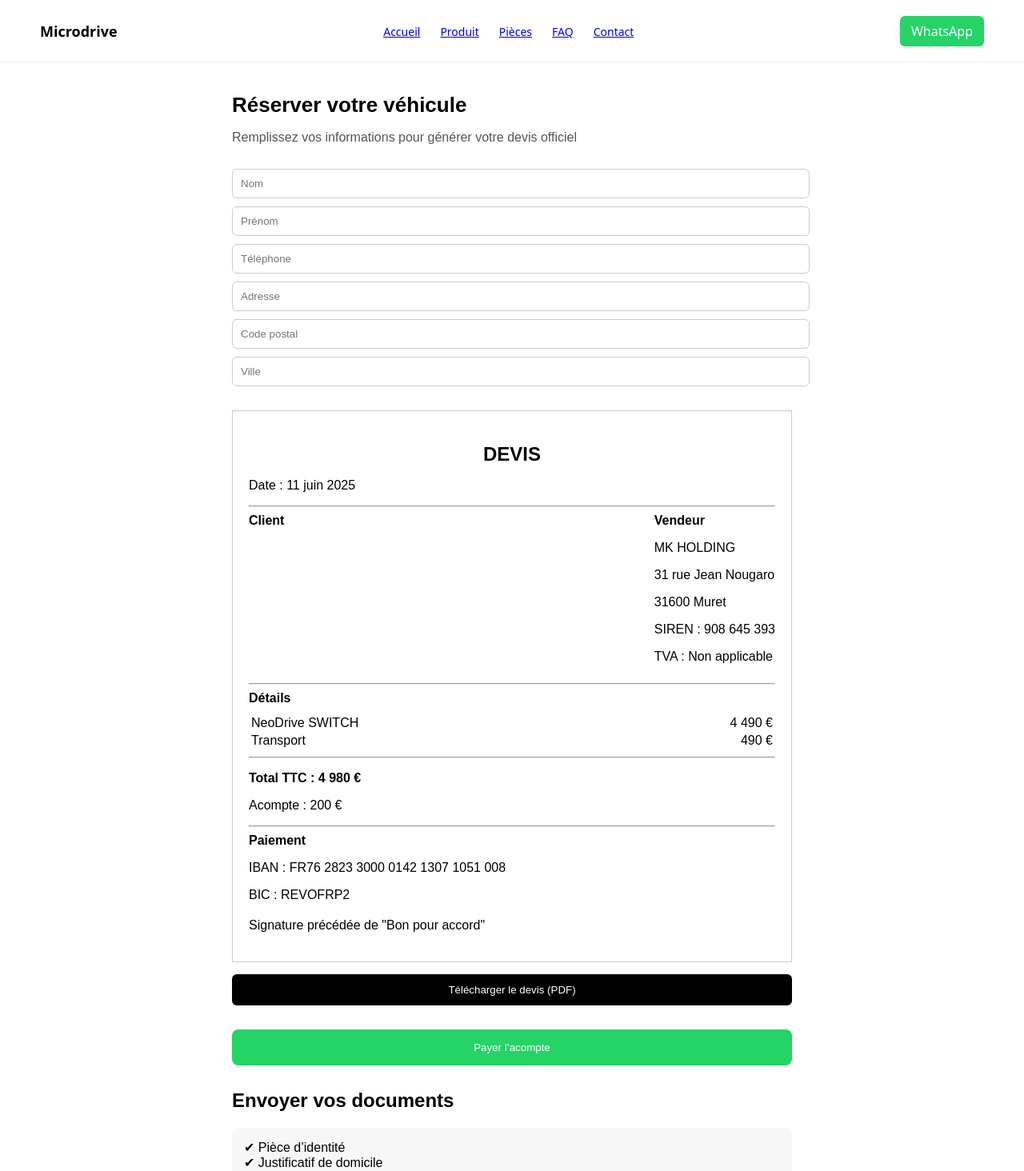
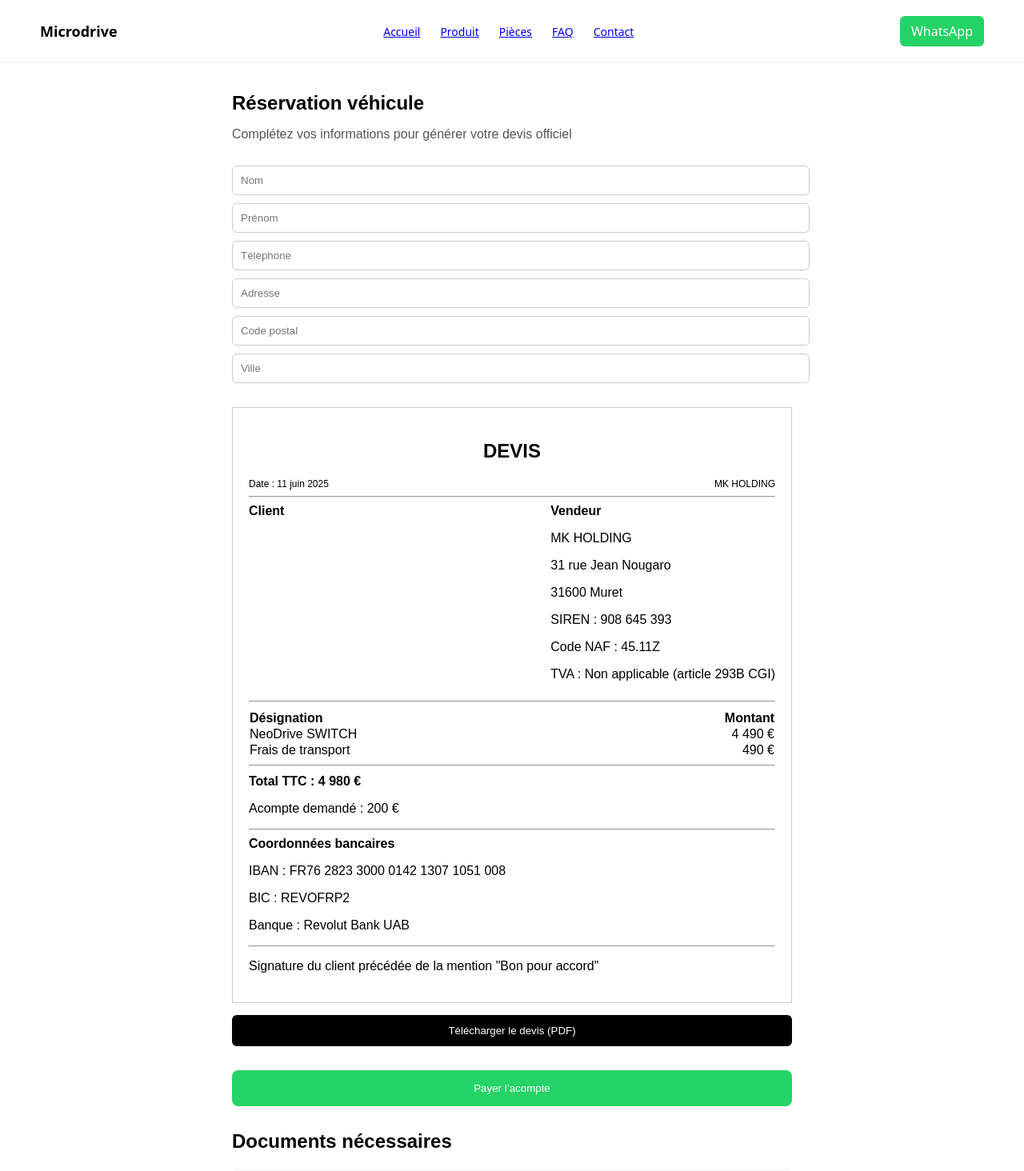
Before and after one commit to khelifamansour/neodrive-site, a Next.js app: page /reservation in a window 1280 px wide. Shown: the top 1464 px of the page at 80% size. Built offline with nearby package versions, Linux system fonts and the light colour scheme.

Commit message:
Update page.tsx

```diff
--- a/app/reservation/page.tsx
+++ b/app/reservation/page.tsx
@@ -10,16 +10,15 @@
   const [cp, setCp] = useState("");
   const [ville, setVille] = useState("");
 
+  const today = "11 juin 2025";
+
   return (
-    <main style={{ maxWidth: 700, margin: "0 auto", padding: 20, fontFamily: "Arial, sans-serif" }}>
+    <main style={container}>
 
-      {/* HEADER */}
-      <h1 style={{ fontSize: 26, fontWeight: 700, marginBottom: 10 }}>
-        Réserver votre véhicule
-      </h1>
+      <h1 style={title}>Réservation véhicule</h1>
 
-      <p style={{ color: "#555", marginBottom: 20 }}>
-        Remplissez vos informations pour générer votre devis officiel
+      <p style={subtitle}>
+        Complétez vos informations pour générer votre devis officiel
       </p>
 
       {/* FORM */}
@@ -35,14 +34,17 @@
       {/* DEVIS */}
       <div id="devis" style={devisBox}>
 
-        <h2 style={{ textAlign: "center", marginBottom: 10 }}>DEVIS</h2>
+        <h2 style={{ textAlign: "center" }}>DEVIS</h2>
 
-        <p>Date : 11 juin 2025</p>
+        <div style={topRow}>
+          <span>Date : {today}</span>
+          <span>MK HOLDING</span>
+        </div>
 
         <hr />
 
-        {/* CLIENT + VENDEUR */}
-        <div style={{ display: "flex", justifyContent: "space-between", gap: 20 }}>
+        {/* CLIENT + ENTREPRISE */}
+        <div style={row}>
           <div>
             <strong>Client</strong>
             <p>{prenom} {nom}</p>
@@ -57,47 +59,55 @@
             <p>31 rue Jean Nougaro</p>
             <p>31600 Muret</p>
             <p>SIREN : 908 645 393</p>
-            <p>TVA : Non applicable</p>
+            <p>Code NAF : 45.11Z</p>
+            <p>TVA : Non applicable (article 293B CGI)</p>
           </div>
         </div>
 
         <hr />
 
-        {/* DETAILS */}
-        <strong>Détails</strong>
-
-        <table style={{ width: "100%", marginTop: 10 }}>
+        {/* TABLE */}
+        <table style={table}>
+          <thead>
+            <tr>
+              <th style={left}>Désignation</th>
+              <th style={right}>Montant</th>
+            </tr>
+          </thead>
           <tbody>
             <tr>
               <td>NeoDrive SWITCH</td>
-              <td style={{ textAlign: "right" }}>4 490 €</td>
+              <td style={right}>4 490 €</td>
             </tr>
             <tr>
-              <td>Transport</td>
-              <td style={{ textAlign: "right" }}>490 €</td>
+              <td>Frais de transport</td>
+              <td style={right}>490 €</td>
             </tr>
           </tbody>
         </table>
 
         <hr />
 
-        <p><strong>Total TTC : 4 980 €</strong></p>
-        <p>Acompte : 200 €</p>
+        <p style={total}>Total TTC : 4 980 €</p>
+        <p>Acompte demandé : 200 €</p>
 
         <hr />
 
         {/* PAYMENT */}
-        <strong>Paiement</strong>
+        <strong>Coordonnées bancaires</strong>
         <p>IBAN : FR76 2823 3000 0142 1307 1051 008</p>
         <p>BIC : REVOFRP2</p>
+        <p>Banque : Revolut Bank UAB</p>
 
-        <p style={{ marginTop: 20 }}>
-          Signature précédée de "Bon pour accord"
+        <hr />
+
+        <p style={{ marginTop: 15 }}>
+          Signature du client précédée de la mention "Bon pour accord"
         </p>
 
       </div>
 
-      {/* PDF BUTTON */}
+      {/* PDF */}
       <button onClick={() => window.print()} style={btn}>
         Télécharger le devis (PDF)
       </button>
@@ -113,11 +123,11 @@
 
       {/* DOCUMENTS */}
       <div style={{ marginTop: 30 }}>
-        <h2>Envoyer vos documents</h2>
+        <h2>Documents nécessaires</h2>
 
         <div style={box}>
-          ✔ Pièce d’identité<br/>
-          ✔ Justificatif de domicile<br/>
+          ✔ Pièce d’identité valide<br/>
+          ✔ Justificatif de domicile (-3 mois)<br/>
           ✔ Devis signé
         </div>
 
@@ -128,10 +138,16 @@
         </a>
       </div>
 
-      {/* PRINT FIX (CORRIGÉ) */}
+      {/* PRINT FIX */}
       <style>
         {`
         @media print {
+
+          @page {
+            size: A4;
+            margin: 10mm;
+          }
+
           body {
             margin: 0;
           }
@@ -148,9 +164,9 @@
             position: absolute;
             top: 0;
             left: 0;
-            width: 90%;
-            margin: 0 auto;
-            padding: 20px;
+            width: 100%;
+            max-width: 190mm;
+            padding: 10mm;
             box-sizing: border-box;
           }
         }
@@ -163,12 +179,63 @@
 
 /* STYLES */
 
+const container = {
+  maxWidth: 700,
+  margin: "0 auto",
+  padding: 20,
+  fontFamily: "Arial"
+};
+
+const title = {
+  fontSize: 24,
+  fontWeight: 700
+};
+
+const subtitle = {
+  color: "#555",
+  marginBottom: 20
+};
+
 const input = {
   width: "100%",
   padding: 10,
   marginTop: 10,
   border: "1px solid #ccc",
   borderRadius: 6
+};
+
+const devisBox = {
+  marginTop: 30,
+  border: "1px solid #ccc",
+  padding: 20,
+  background: "#fff"
+};
+
+const row = {
+  display: "flex",
+  justifyContent: "space-between",
+  gap: 20
+};
+
+const topRow = {
+  display: "flex",
+  justifyContent: "space-between",
+  fontSize: 12,
+  marginBottom: 5
+};
+
+const table = {
+  width: "100%",
+  marginTop: 10,
+  borderCollapse: "collapse"
+};
+
+const left = { textAlign: "left" };
+const right = { textAlign: "right" };
+
+const total = {
+  fontWeight: "bold",
+  marginTop: 10
 };
 
 const btn = {
@@ -199,10 +266,3 @@
   padding: 15,
   borderRadius: 8
 };
-
-const devisBox = {
-  marginTop: 30,
-  border: "1px solid #ccc",
-  padding: 20,
-  background: "#fff"
-};
```
